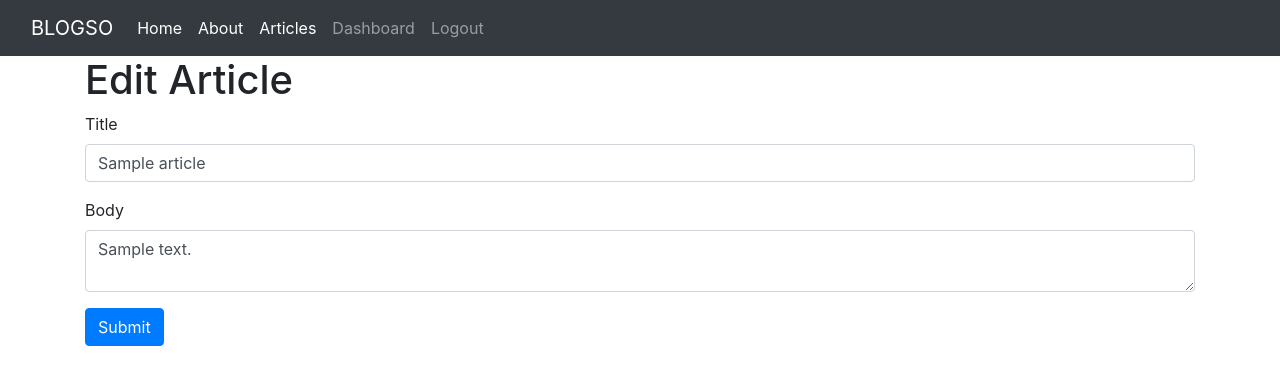
After one commit to dipankarjiwani/Blogso, a Flask app: page /edit_article/1 in a window 1280 px wide. The commit adds this page. Shown: the top 385 px of the page. Run offline with Flask 2, Linux system fonts and the light colour scheme; the visitor is signed in with stand-in values (Sample User, id 1); tables that the repository leaves empty or names only in its code hold one stand-in row (values such as "Sample post"); some libraries are stand-ins or nearby versions.

Commit message:
functionality_complete

```diff
--- a/main.py
+++ b/main.py
@@ -18,7 +18,7 @@ app.config['MYSQL_CURSORCLASS'] = 'DictCursor'
 mysql = MySQL(app)
 
 
-Articles = Articles()
+# Articles = Articles()
 
 
 # Index
@@ -36,13 +36,34 @@ def about():
 # Articles
 @app.route('/articles')
 def articles():
-    return render_template('articles.html', articles=Articles)
+
+    cur = mysql.connection.cursor()
+
+    result = cur.execute("SELECT * FROM articles")
+
+    articless = cur.fetchall()  # fetches in dictionary form
+
+    if result > 0:
+        return render_template('articles.html', articles=articless)
+    else:
+        msg = 'No Articles Found'
+        return render_template('articles.html', msg=msg)
+
+    cur.close()
 
 
 #  One particular Article
 @app.route('/article/<string:ids>/')
 def article(ids):
-    return render_template('article.html', id=ids)
+
+    cur = mysql.connection.cursor()
+
+    result = cur.execute("SELECT * FROM articles WHERE id = %s", {ids})
+
+    articless = cur.fetchone()
+
+    cur.close()
+    return render_template('article.html', article=articless)
 
 
 # Register form class
@@ -67,10 +88,10 @@ def register():
         username = form.username.data
         password = sha256_crypt.encrypt(str(form.password.data))
 
-        #Create Cursor
+        # Create Cursor
         cur = mysql.connection.cursor()
 
-        #Execute query
+        # Execute query
         cur.execute("INSERT INTO users(name, email, username, password) VALUES(%s,%s,%s,%s)", (name,email,username,password))
 
         # Commit to Db
@@ -95,7 +116,7 @@ def login():
         password_candidate = request.form['password']
 
         # Create cursor
-        cur =mysql.connection.cursor()
+        cur = mysql.connection.cursor()
 
         # Get user by username
         result = cur.execute("SELECT * FROM users where username =%s", [username])
@@ -151,7 +172,20 @@ def logout():
 @app.route('/dashboard')
 @is_logged_in
 def dashboard():
-    return render_template('dashboard.html')
+
+    cur = mysql.connection.cursor()
+
+    result = cur.execute("SELECT * FROM articles")
+
+    articless = cur.fetchall()  # fetches in dictionary form
+
+    if result > 0:
+        return render_template('dashboard.html', articles=articless)
+    else:
+        msg = 'No Articles Found'
+        return render_template('dashboard.html', msg=msg)
+
+    cur.close()
 
 
 # Article form class
@@ -188,6 +222,60 @@ def add_article():
     return render_template('add_article.html', form=form)
 
 
+# Edit article
+@app.route('/edit_article/<string:id>', methods=['GET', 'POST'])
+@is_logged_in
+def edit_article(id):
+
+    cur = mysql.connection.cursor()
+
+    result = cur.execute("SELECT * FROM articles where id = %s", {id})
+
+    article = cur.fetchone()
+
+    form = ArticleForm(request.form)
+
+    form.title.data = article['title']
+    form.body.data = article['body']
+
+    if request.method == 'POST' and form.validate():
+        title = request.form['title']
+        body = request.form['body']
+
+        # Create Cursor
+        cur = mysql.connection.cursor()
+
+        # Execute
+        cur.execute("UPDATE articles SET title=%s, body=%s WHERE id = %s", (title, body, id))
+
+        # Commit to DB
+        mysql.connection.commit()
+
+        # Close connection
+        cur.close()
+
+        flash('Article Updated', 'success')
+
+        return redirect(url_for('dashboard'))
+
+    return render_template('edit_article.html', form=form)
+
+
+# Delete Article
+@app.route('/delete_article/<string:id>', methods=['POST'])
+@is_logged_in
+def delete_article(id):
+
+    cur = mysql.connection.cursor()
+
+    cur.execute("DELETE FROM articles Where id= %s", {id})
+
+    mysql.connection.commit()
+
+    flash('Article Deleted', 'success')
+
+    return redirect(url_for('dashboard'))
+
 if __name__ == "__main__":
     app.secret_key='secret123'
     app.run(debug=True)
--- a/templates/dashboard.html
+++ b/templates/dashboard.html
@@ -21,9 +21,9 @@
         <td>{{article.create_date}}</td>
         <td><a href="edit_article/{{article.id}}" class="btn btn-default pull-right">Edit</a></td>
         <td>
-          <form action="{{url_for('delete_article', id=article.id)}}" method="post">
-            <input type="hidden" name="_method" value="DELETE">
-            <input type="submit" value="Delete" class="btn btn-danger">
+          <form action="{{url_for('delete_article', id=article.id)}}" method ="post">
+            <input type ="hidden" name="_method" value="DELETE">
+            <input type="submit" value="DELETE" class="btn btn-danger">
           </form>
         </td>
       </tr>
--- /dev/null
+++ b/templates/edit_article.html
@@ -0,0 +1,15 @@
+{% extends 'layout.html' %}
+
+{% block body %}
+  <h1>Edit Article</h1>
+  {% from "includes/_formhelpers.html" import render_field %}
+  <form method="POST" action="">
+    <div class="form-group">
+      {{ render_field(form.title, class_="form-control") }}
+    </div>
+    <div class="form-group">
+      {{ render_field(form.body, class_="form-control", id="editor") }}
+    </div>
+    <p><input class="btn btn-primary" type="submit" value="Submit">
+  </form>
+{% endblock %}
--- a/templates/home.html
+++ b/templates/home.html
@@ -2,8 +2,12 @@
 
 {% block body %}
     <div class="jumbotron text-center">
-        <h1>Welcome to MyFlaskApp</h1>
+        <h1>Welcome to BLOGSO</h1>
         <p class="lead">This app is built on python Flask Framework and
         is made for tutorial purposes</p>
+        {% if session.logged_in == NULL%}
+        <a href="/register" class="btn btn-primary btn-lg">Register</a>
+        <a href="/login" class="btn btn-success btn-lg">Login</a>
+        {% endif %}
     </div>
 {% endblock %}
--- a/templates/includes/_navbar.html
+++ b/templates/includes/_navbar.html
@@ -1,6 +1,6 @@
 <nav class="navbar navbar-expand-md navbar-dark bg-dark ">
   <div class="container-fluid">
-    <a class="navbar-brand" href="#">MyFlaskApp</a>
+    <a class="navbar-brand" href="#">BLOGSO</a>
     <button class="navbar-toggler" type="button" data-bs-toggle="collapse" data-bs-target="#navbarsExampleDefault" aria-controls="navbarsExampleDefault" aria-expanded="false" aria-label="Toggle navigation">
       <span class="navbar-toggler-icon"></span>
     </button>
@@ -11,10 +11,10 @@
           <a class="nav-link active" aria-current="page" href="/">Home</a>
         </li>
         <li class="nav-item">
-          <a class="nav-link" href="/about">About</a>
+          <a class="nav-link active" href="/about">About</a>
         </li>
         <li class="nav-item">
-          <a class="nav-link" href="/articles" tabindex="-1">Articles</a>
+          <a class="nav-link active" href="/articles" tabindex="-1">Articles</a>
         </li>
         {% if session.logged_in %}
         <li class="nav-item">
--- a/templates/layout.html
+++ b/templates/layout.html
@@ -7,7 +7,7 @@
 </head>
 <body>
     {%include 'includes/_navbar.html' %}
-    <div class="'container'">
+    <div class="container">
         {% include 'includes/messages.html' %}
         {% block body %} {% endblock %}
     </div>
```
Also changed, not shown: templates/article.html (+6 -2 lines).
